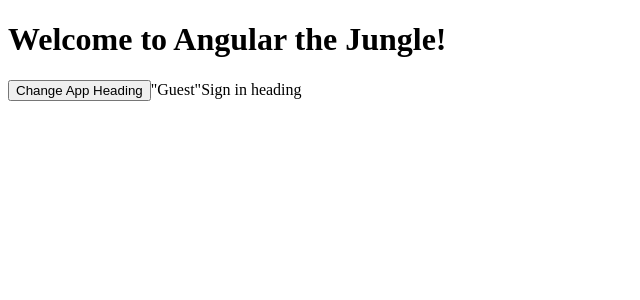
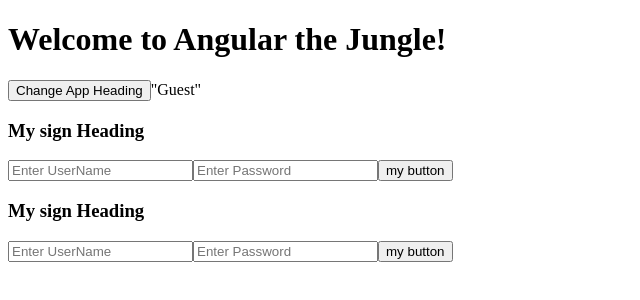
Before and after one commit to AbhilashMuppidi/AngularTraining1, an Angular app: page / in a window 1280 px wide. Shown: the top 300 px of the page, without its empty margins (0-640 px from the left). Built offline with nearby package versions, Linux system fonts and the light colour scheme.

Commit message:
Second Commit

```diff
--- a/src/app/app.component.html
+++ b/src/app/app.component.html
@@ -3,3 +3,4 @@
 <app-header></app-header>
 
 <sign-in></sign-in>
+<sign-up></sign-up>
--- a/src/app/login/sign-in.component.ts
+++ b/src/app/login/sign-in.component.ts
@@ -4,9 +4,6 @@
     //tag name for project
     selector:"sign-in",
     //template:"<h2>My first angular component</h2>"
-    template:`Sign in heading`
+    template:`<mysign></mysign>`
 })
-export class SignInComponent
-{
-
-}
+export class SignInComponent{}
--- /dev/null
+++ b/src/app/login/sign-up.component.ts
@@ -0,0 +1,7 @@
+import { Component } from "@angular/core";
+
+@Component({
+    selector:"sign-up",
+    template:`<mysign></mysign>`
+})
+export class SignUpComponent{}
--- /dev/null
+++ b/src/app/shared/mysign.component.ts
@@ -0,0 +1,12 @@
+import { Component } from "@angular/core";
+
+@Component({
+    selector: "mysign",
+    template:`<h3> My sign Heading </h3>
+        <form>
+        <input type="text" placeholder="Enter UserName">
+        <input type="password" placeholder="Enter Password">
+        <button type="button">my button</button>
+        </form>`
+})
+export class MySignComponent{}
```
Also changed, not shown: src/app/login/login.module.ts (+5 -2 lines), src/app/shared/shared.module.ts (added, +11 -0 lines).
